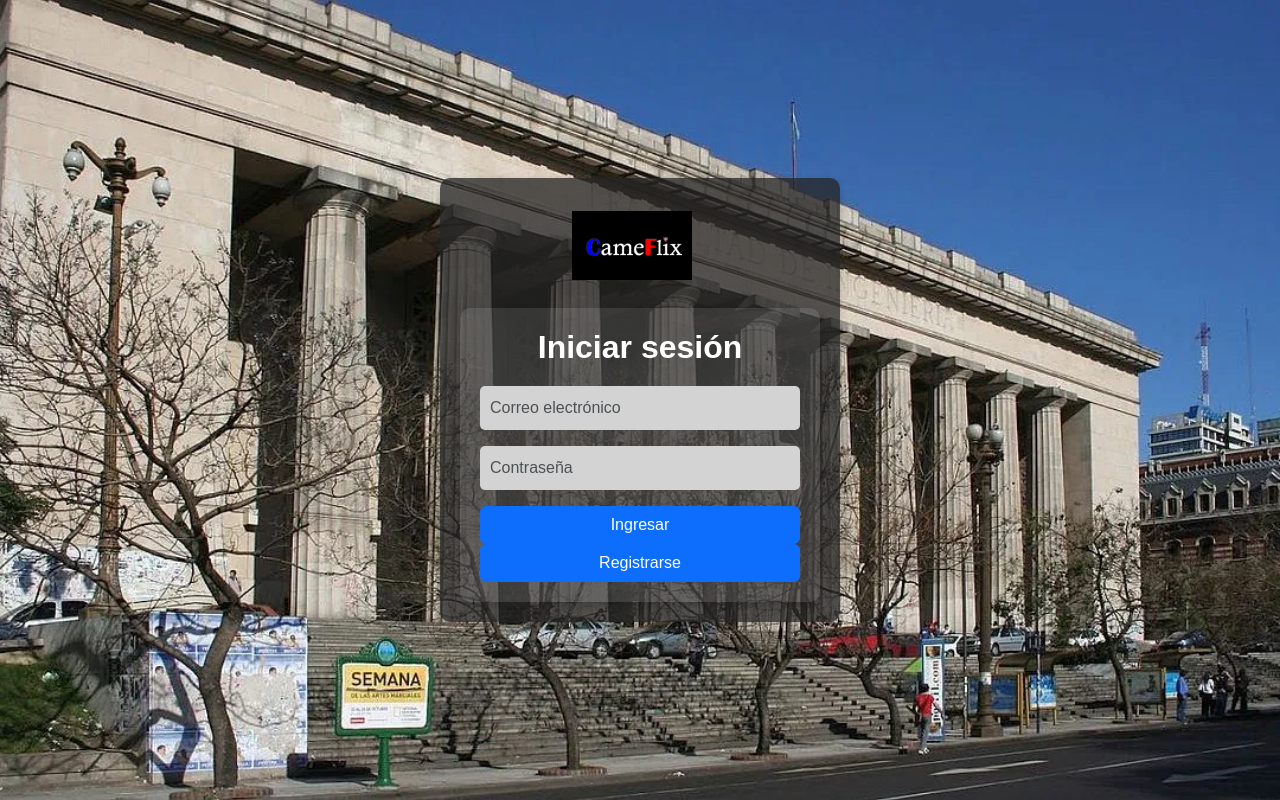
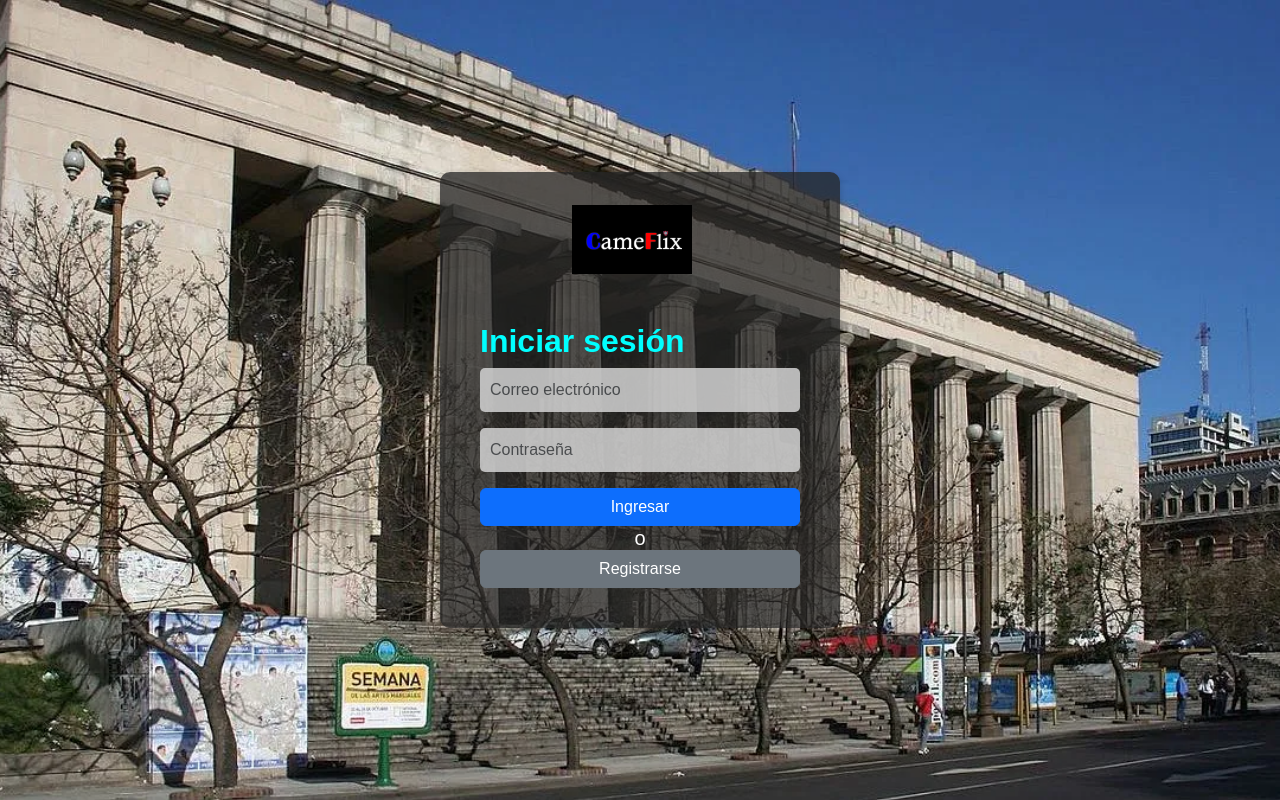
Before and after one commit to Augusto-Boc-ho/tp1-halabiski-gonzalez-boc-ho, a Flask app: page /login in a window 1280 px wide. Run offline with Flask 3, Linux system fonts and the light colour scheme; some libraries are stand-ins or nearby versions.

Commit message:
added logo to main page, fixed login graphic bug, added youtube window in movie page.

```diff
--- a/static/login.css
+++ b/static/login.css
@@ -7,7 +7,7 @@
 .background {
     background-image: url('pictures/facultad-ingenieria-ubajpg.webp');
     background-size: cover;
-    background-position: center;
+    background-position: center center;
     height: 100%;
     display: flex;
     align-items: center;
@@ -21,10 +21,10 @@
     border-radius: 10px;
     box-shadow: 0 4px 8px rgba(0, 0, 0, 0.2);
     max-width: 400px;
+    max-height: 500px;
     width: 100%;
     display: flex;
     flex-direction: column;
-    align-items: center;
 }
 
 .navbar {
@@ -42,19 +42,15 @@
 .login-container {
     width: 100%;
     padding: 20px;
-    background-color: rgba(255, 255, 255, 0.1);
     border-radius: 10px;
-    box-shadow: 0 4px 8px rgba(0, 0, 0, 0.2);
 }
 
 .login-form h2 {
-    margin-bottom: 20px;
     font-weight: bolder;
-    text-align: center;
-    color: white;
 }
 
 .form-control {
+    opacity: 0.85;
     background-color: lightgrey;
     border: none;
     border-radius: 5px;
@@ -71,9 +67,9 @@
     color: white;
 }
 
-.footer {
+.login-container h5{
+    margin:0 20px;
     text-align: center;
-    margin-top: 20px;
     color: white;
 }
 .btn btn-primary w-100 {
--- a/templates/login.html
+++ b/templates/login.html
@@ -31,7 +31,8 @@
                         <input type="password" class="form-control" id="password" name="password" placeholder="Contraseña" required>
                     </div>
                     <button type="submit" class="btn btn-primary w-100">Ingresar</button>
-                    <a href="{{ url_for('registrarse') }}" class="btn btn-primary w-100">Registrarse</a>
+                    <h5>o</h5>
+                    <a href="{{ url_for('registrarse') }}" class="btn btn-secondary w-100">Registrarse</a>
                 </form>
             </div>
         </div>
```
Also changed, not shown: templates/pelicula.html (+12 -13 lines), templates/principal.html (+15 -0 lines).
